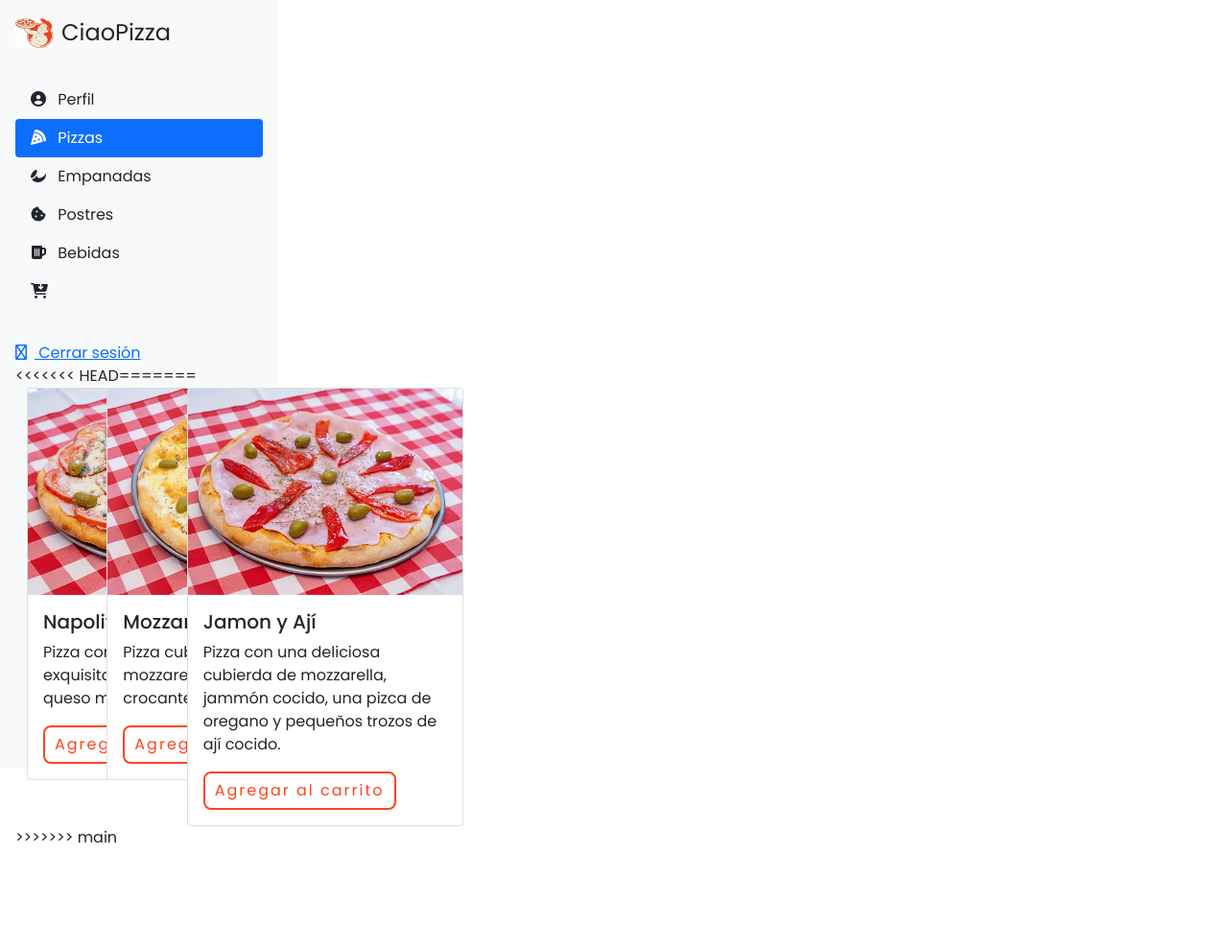
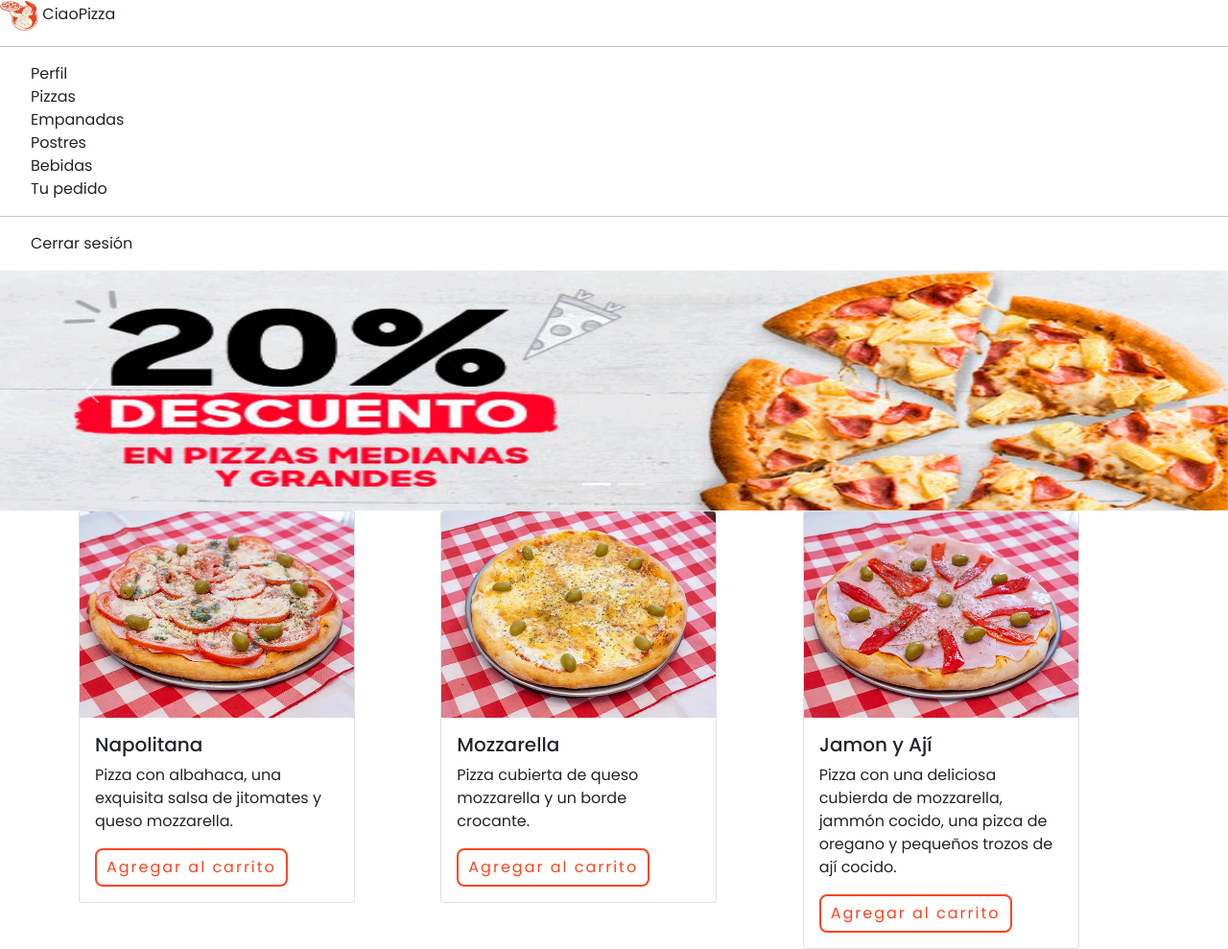
Before and after one commit to FranklinZ12/CiaoPizza, a website: page public/pizzas.html in a window 1280 px wide. Shown: the whole page at 96% size. Before the commit the page ends 885 px from the top, so only its background shows below. Drawn offline with nearby package versions, Linux system fonts and the light colour scheme.

Commit message:
arreglando merge

```diff
--- a/public/pizzas.html
+++ b/public/pizzas.html
@@ -12,61 +12,69 @@
 </head>
 
 <body>
-    <header>
-        <div class="d-flex flex-column flex-shrink-0 p-3 bg-light " style="width: 290px; height: 100vh;">
-            <a href="./perfil.html"
-                class="d-flex align-items-center mb-3 mb-md-0 me-md-auto link-dark text-decoration-none">
-                <img class="bi me-2" src="./image/logo.jpg" height="32" width="40">
-                <span class="fs-4">CiaoPizza</span>
+    <aside>
+        <a>
+            <img src="./image/logo.jpg" height="32" width="40">
+            <span>CiaoPizza</span>
         </a>
         <hr>
-            <ul class="nav nav-pills flex-column mb-auto">
-                <li class="nav-item">
-                    <a href="./perfil.html" class="nav-link link-dark" aria-current="page">
-                        <i class="fas fa-user-circle bi me-2"></i>
+        <ul>
+            <li>
+                <a>
+                    <i></i>
                     Perfil
                 </a>
             </li>
             <li>
-                    <a href="./pizzas.html" class="nav-link active">
-                        <i class="fas fa-pizza-slice bi me-2"></i>
+                <a>
+                    <i></i>
                     Pizzas
                 </a>
             </li>
             <li>
-                    <a href="./empanadas.html" class="nav-link link-dark">
-                        <i class="fab fa-affiliatetheme bi me-2""></i>
+                <a>
+                    <i></i>
                     Empanadas
                 </a>
             </li>
             <li>
-                    <a href=" ./postres.html" class="nav-link link-dark">
-                            <i class="fas fa-cookie-bite bi me-2"></i>
+                <a>
+                    <i></i>
                     Postres
                 </a>
             </li>
             <li>
-                    <a href="./bebidas.html" class="nav-link link-dark">
-                        <i class="fas fa-beer bi me-2"></i>
+                <a>
+                    <i></i>
                     Bebidas
                 </a>
             </li>
             <li>
-                    <a href="./pedido.html" class="nav-link link-dark">
-                        <i class="fas fa-cart-arrow-down bi me-2"></i>
+                <a>
+                    <i></i>
+                    Tu pedido
                 </a>
             </li>
         </ul>
         <hr>
         <div>
-                <ul class="nav nav-pills flex-column mb-auto">
+            <ul>
                 <li>
-                        <a lass="nav-link text-black" href="#">
-                            <i class="far fa-sign-out bi me-2"></i>
+                    <a>
+                        <i></i>
                         Cerrar sesión
                     </a>
                 </li>
             </ul>
+        </div>
+    </aside>
+    <section>
+        <div id="carouselExampleIndicators" class="carousel slide" data-bs-ride="carousel">
+            <div class="carousel-indicators">
+                <button type="button" data-bs-target="#carouselExampleIndicators" data-bs-slide-to="0" class="active"
+                    aria-current="true" aria-label="Slide 1"></button>
+                <button type="button" data-bs-target="#carouselExampleIndicators" data-bs-slide-to="1"
+                    aria-label="Slide 2"></button>
             </div>
             <div class="carousel-inner">
                 <div class="carousel-item active" data-bs-interval="10000">
@@ -76,19 +84,27 @@
                     <img src="image/oferta2.png" class="d-block w-100" alt="Second slide" height="250">
                 </div>
             </div>
+            <button class="carousel-control-prev" type="button" data-bs-target="#carouselExampleIndicators"
+                data-bs-slide="prev">
+                <span class="carousel-control-prev-icon" aria-hidden="true"></span>
+                <span class="visually-hidden">Previous</span>
+            </button>
+            <button class="carousel-control-next" type="button" data-bs-target="#carouselExampleIndicators"
+                data-bs-slide="next">
+                <span class="carousel-control-next-icon" aria-hidden="true"></span>
+                <span class="visually-hidden">Next</span>
+            </button>
+        </div>
     </section>
-            </main>
 
-
-            <<<<<<< HEAD=======<div class="container">
+    <div class="container">
         <div class="row g-3">
             <div class="col-12 col-md-6 col-lg-4">
                 <div class="card caja" style="width: 18rem">
                     <img src="image/napolitana.jpg" class="card-img-top" alt="napolitana">
                     <div class="card-body">
                         <h5 class="card-title">Napolitana</h5>
-                                <p class="card-text">Pizza con albahaca, una exquisita salsa de jitomates y queso
-                                    mozzarella.
+                        <p class="card-text">Pizza con albahaca, una exquisita salsa de jitomates y queso mozzarella.
                         </p>
                         <button href="#" class="btn-agregar">Agregar al carrito</button>
                     </div>
@@ -109,8 +125,7 @@
                     <img src="image/jamonymorron.jpg" class="card-img-top" alt="jamon">
                     <div class="card-body">
                         <h5 class="card-title">Jamon y Ají</h5>
-                                <p class="card-text">Pizza con una deliciosa cubierda de mozzarella, jammón cocido, una
-                                    pizca de
+                        <p class="card-text">Pizza con una deliciosa cubierda de mozzarella, jammón cocido, una pizca de
                             oregano
                             y pequeños trozos de ají cocido.</p>
                         <button href="#" class="btn-agregar">Agregar al carrito</button>
@@ -123,12 +138,7 @@
     <script src="https://cdn.jsdelivr.net/npm/bootstrap@5.1.3/dist/js/bootstrap.bundle.min.js"
         integrity="sha384-ka7Sk0Gln4gmtz2MlQnikT1wXgYsOg+OMhuP+IlRH9sENBO0LRn5q+8nbTov4+1p"
         crossorigin="anonymous"></script>
-        >>>>>>> main
 </body>
-<script src="https://cdn.jsdelivr.net/npm/bootstrap@5.1.3/dist/js/bootstrap.bundle.min.js"
-    integrity="sha384-ka7Sk0Gln4gmtz2MlQnikT1wXgYsOg+OMhuP+IlRH9sENBO0LRn5q+8nbTov4+1p"
-    crossorigin="anonymous"></script>
-<script src="https://kit.fontawesome.com/497e5218a3.js" crossorigin="anonymous"></script>
 
 
 
```
Lines whose indentation alone changed are shown as unchanged.
